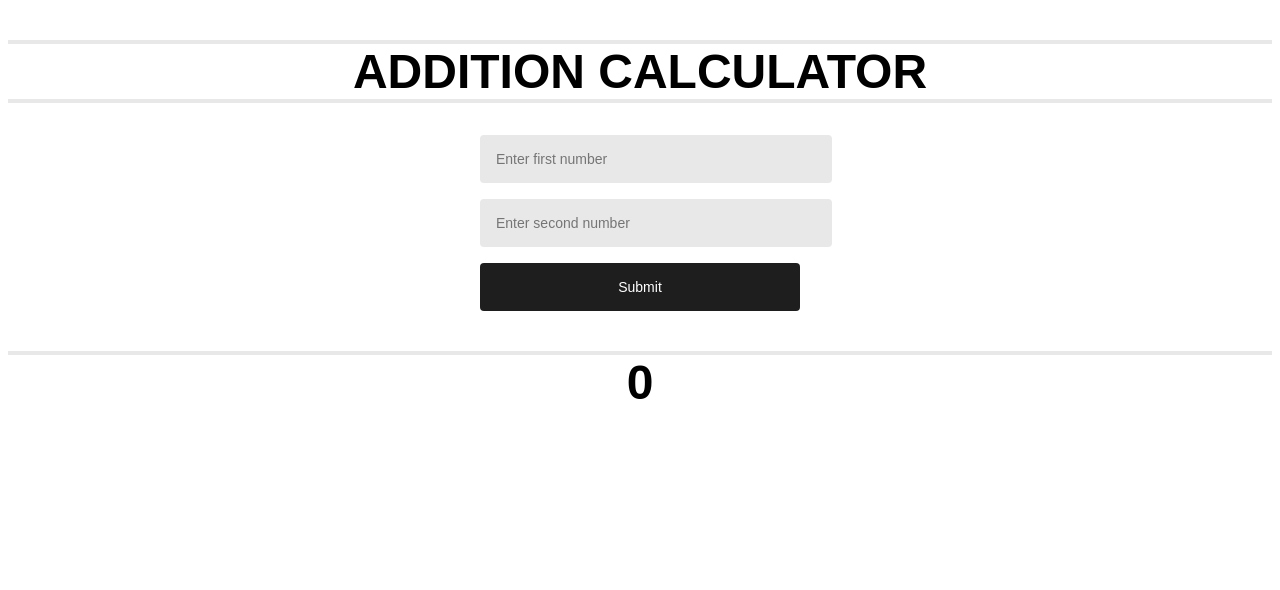
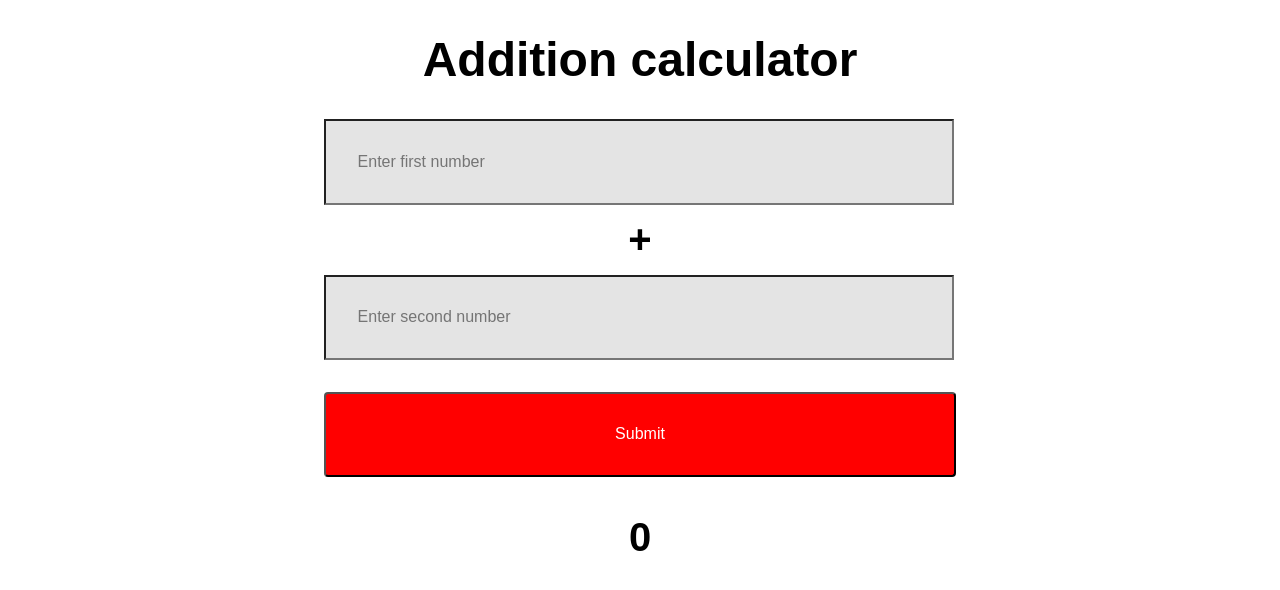
Before and after one commit to malabasterr/addition-calculator, a plain HTML site: page index-hwk1.html in a window 1280 px wide. Drawn offline with Linux system fonts and the light colour scheme.

Commit message:
update styling

```diff
--- a/index-hwk1.html
+++ b/index-hwk1.html
@@ -13,13 +13,10 @@
         <h1 class="title">Addition calculator</h1>
 
         <div class="container">
-        <form id="form">
-            <div class="row">
-            <input id="amountOne" class="textfield" type="number" placeholder="Enter first number" />
-            </div>
-            <div class="row">
-            <input id="amountTwo" class="textfield" type="number" placeholder="Enter second number">
-            </div>
+        <form>
+            <input id="amountOne" class="inputBox" type="number" placeholder="Enter first number" />
+            <h2 class="plus">+</h2>
+            <input id="amountTwo" class="inputBox" type="number" placeholder="Enter second number">
             <button id="submit" class="button" type="submit">Submit</button>
         </form>
         </div>
--- a/style-hwk1.css
+++ b/style-hwk1.css
@@ -1,66 +1,51 @@
-body{
-  height: 100%;
-  display: grid;
-}
-
 .container {
-  width: 320px;
+  width: 50%;
   margin: auto;
 }
 
-.textfield {
-  border-radius: 4px;
-  border: 0;
-  font-size: 14px;
-  padding: 1rem;
-  width: 100%;
-  background-color: #e8e8e8;
-  border: 0;
+.inputBox {
+  font-size: 100%;
+  padding: 5%;
+  width: 89%;
+  background-color: rgb(228, 228, 228);
+}
+
+.plus{
+    font-family: "Dosis", sans-serif;
+    font-size: 250%;
+    text-align: center;
+    display: flex;
+    align-items: center;
+    justify-content: center;
+    margin-top: 2%;
+    margin-bottom: 2%;
 }
 
 .button {
-  background-color: #1e1e1e;
-  color: #fff;
-  padding-left: 1rem;
-  padding-right: 1rem;
-  border-radius: 4px;
-  border: 0;
-  font-size: 14px;
-  padding: 1rem;
-  width: 100%;
-}
-
-.row {
-  margin-bottom: 1rem;
-}
-
-.label {
-  color: #72777c;
-  display: block;
-  font-size: 14px;
-  margin-bottom: 0.5rem;
+    font-size: 100%;
+    padding: 5%;
+    width: 100%;
+    background-color: red;
+    color: #fff;
+    border-radius: 4px;
+    margin-top: 5%;
 }
 
 .resultValue {
-    text-transform: uppercase;
-    border-top: 4px solid #e8e8e8;
     font-family: "Dosis", sans-serif;
-    font-size: 3rem;
+    font-size: 250%;
+    text-align: center;
+    display: flex;
+    align-items: center;
+    justify-content: center;
+    margin-top: 3%;
+}
+
+.title {
+    font-family: "Dosis", sans-serif;
+    font-size: 300%;
     text-align: center;
     display: flex;
     align-items: center;
     justify-content: center;
 }
-
-.title {
-    border-top: 0;
-    border-bottom: 4px solid #e8e8e8;
-    text-transform: uppercase;
-    border-top: 4px solid #e8e8e8;
-    font-family: "Dosis", sans-serif;
-    font-size: 3rem;
-    text-align: center;
-    display: flex;
-    align-items: center;
-    justify-content: center;
-}
```
